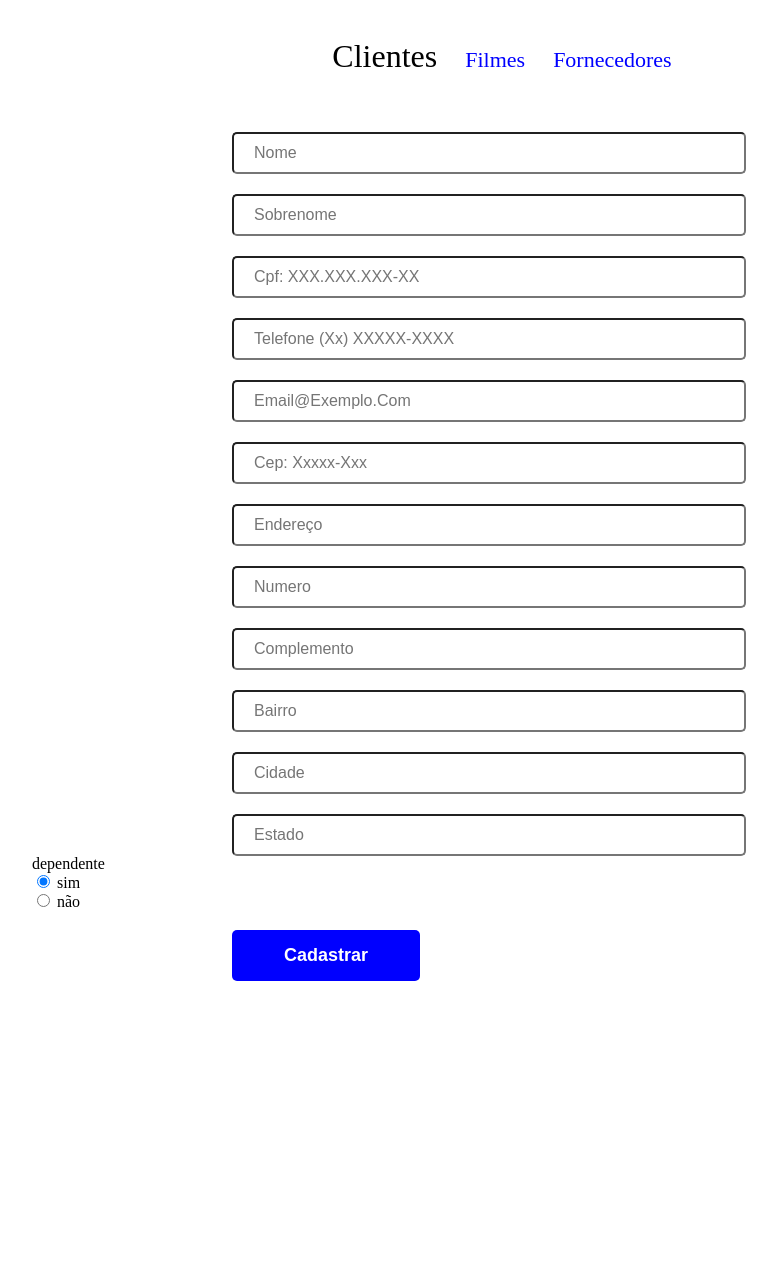
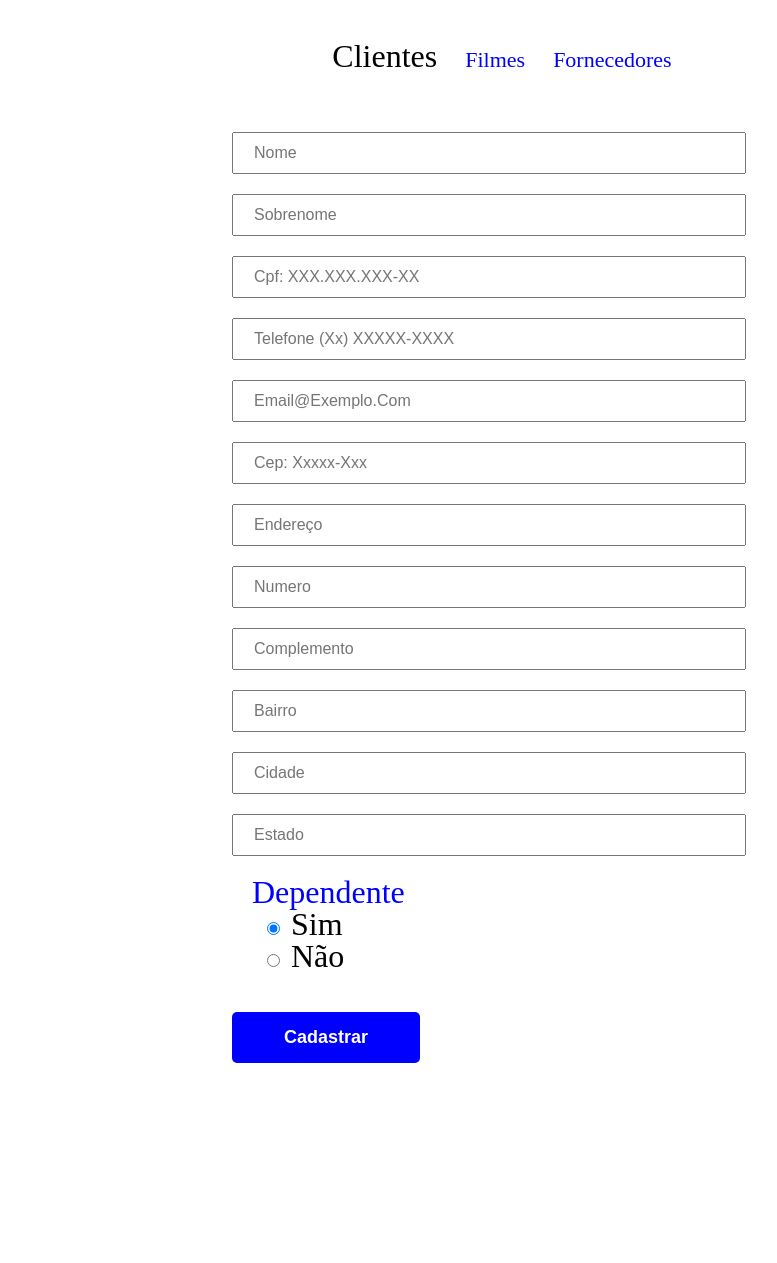
Before and after one commit to wellz3280/locawell, a PHP site: page /cadastrarCliente.php in a window 1280 px wide. Shown: the whole page, without its empty margins (138-915 px from the left). Before the commit the page ends 981 px from the top, so only its background shows below. Run offline with PHP 8.4, Linux system fonts and the light colour scheme.

Commit message:
input radui estilizado

```diff
--- a/media/css/style.css
+++ b/media/css/style.css
@@ -1,5 +1,5 @@
 body{
- font-family: arial;
+ font-family: sans-serif;
 }
 
 header{
@@ -145,6 +145,30 @@ form{
 	text-transform: capitalize;
 }
 
+.input-radio{
+	display: block;
+	margin-left: 200px;
+	padding: 20px;
+}
+.input-radio label:first-child{
+	color:#0000ff;
+	font-size: 2em;
+	text-transform: capitalize;
+
+}
+.input-radio label:nth-child(3){
+	font-size: 2em;
+	padding: 10px 0px 5px 10px;
+	text-transform: capitalize;
+}
+
+.input-radio label:nth-child(5){
+	font-size: 2em;
+	padding: 10px 0px 5px 10px;
+	text-transform: capitalize;
+}
+
+
 input:focus{background: rgba(208, 191, 247, 0.5);}
 select:focus{background: rgba(208, 191, 247, 0.5);}
 .enviar{
@@ -157,7 +181,7 @@ select:focus{background: rgba(208, 191, 247, 0.5);}
     font-size: 18px;
     border: none;
     border-radius: 5px;
-
+	position: relative;
     cursor: pointer;
 }
 .enviar:hover{
@@ -219,66 +243,3 @@ form{
 
 
 }
-
-/* Css fomulario clientes */
-
-fieldset{
-	border: 0;
-}
-
-input, select,button{
-	border-radius: 5px;
-}
-
-.campo{
-	margin-bottom: 1em;
-}
-
-.campo label{
-	margin-bottom: 0.2em;
-	color:#000000;
-	display: block;
-}
-fieldset .grupo .campo{
-	float: left;
-	margin-right: 1em;
-}
-
-.campo input[type="text"],.campo input[type="email"],.campo select{
-	padding: 0.2em;
-	border: 1px solid #59429d;
-	box-shadow: 2px 2px 2px rgba(0, 0, 0, 0.2);
-	display: block;
-}
-
-.campo select option{
-	padding-right: 1em;
-}
-
-.campo input:focus, .campo select:focus{
-	background: #e0e0f8;
-}
-
-.botao{
-	font-size: 1.2em;
-	background: #59429d;
-	border: 0;
-	margin-bottom: 1em;
-	color: #ffffff;
-	padding: 00.2em 0.6em;
-	box-shadow: 2px 2px 2px rgba(0, 0, 0, 0.2);
-	text-shadow: 1px 1px 1px rgba(0, 0, 0, 0.5);
-	position: absolute;
-	top: 90%;
-	left: 50%;
-	margin-right: -50%;
-	transform: translate(-50%,-50%);
-}
-
-.botao:hover{
-	background: #ccbbff;
-	box-shadow: inset 2px 2px 2px rgba(0, 0, 0, 0.2);
-	text-shadow: none;
-	cursor: pointer;
-
-}
```
